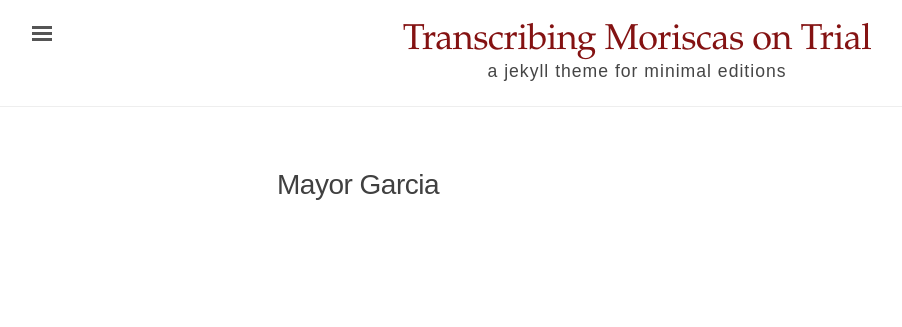
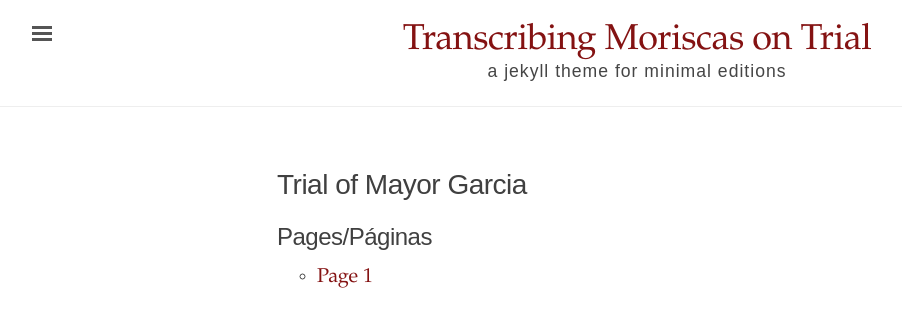
Before and after one commit to nikoisai/moriscas_blog, a Jekyll site: the page built from mayor-garcia.md, in a window 1280 px wide. Shown: the top 327 px of the page, without its empty margins (3-905 px from the left). Built offline with Jekyll 4.4.1, drawn with Linux system fonts in a browser that asks for light colours.

Commit message:
Added test TOC.

```diff
--- a/mayor-garcia.md
+++ b/mayor-garcia.md
@@ -1,4 +1,8 @@
 ---
 layout: page
-title: Mayor Garcia
+title: Trial of Mayor Garcia
 ---
+
+## Pages/Páginas
+
+- [Page 1](/_texts/mayor-garcia.md)
```
